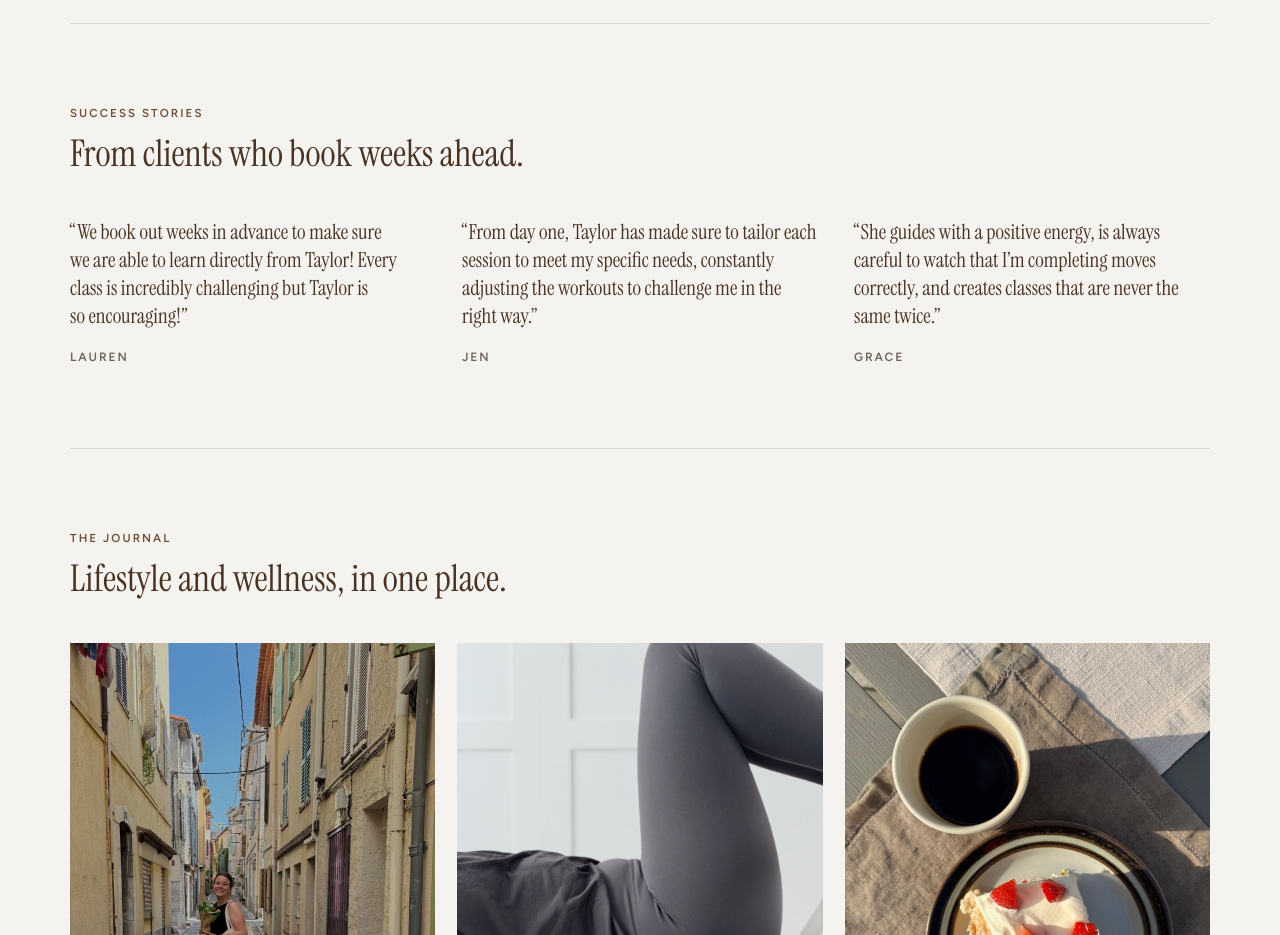
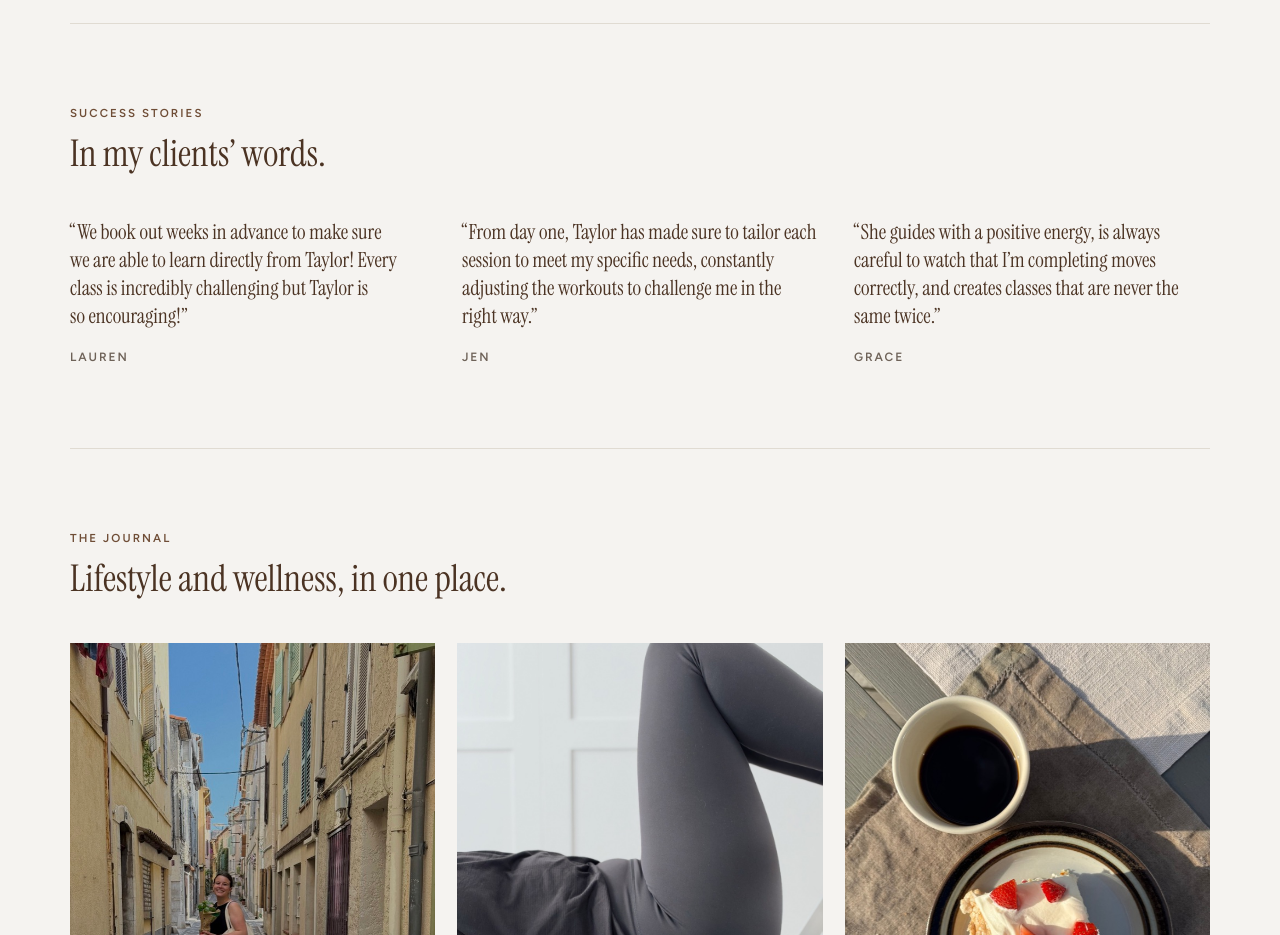
Before and after one commit to taylorlundin4/living-lundin-website, a plain HTML site: page index.html in a window 1280 px wide. Shown: the part 2880-3815 px from the top of the page. Drawn offline with Linux system fonts and the light colour scheme.

Commit message:
Home testimonials heading: "In my clients’ words."
Co-Authored-By: Claude Opus 5.5 <noreply@anthropic.com>

```diff
--- a/index.html
+++ b/index.html
@@ -102,7 +102,7 @@
   <section id="stories">
     <div class="head">
       <p class="eyebrow">Success stories</p>
-      <h2>From clients who book weeks ahead.</h2>
+      <h2>In my clients’ words.</h2>
     </div>
     <div class="quotes">
       <blockquote><p>“We book out weeks in advance to make sure we are able to learn directly from Taylor! Every class is incredibly challenging but Taylor is so encouraging!”</p><cite>Lauren</cite></blockquote>
```
